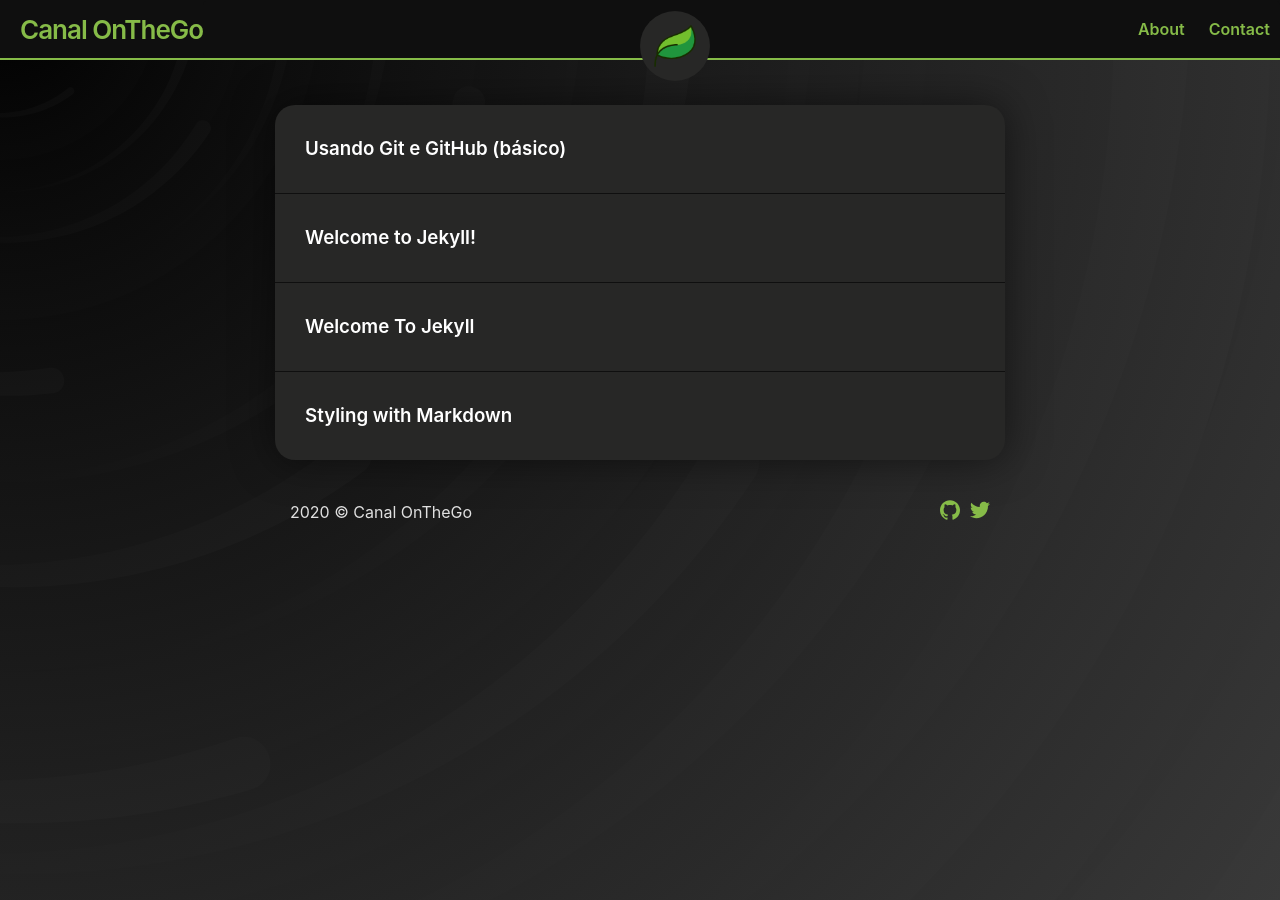
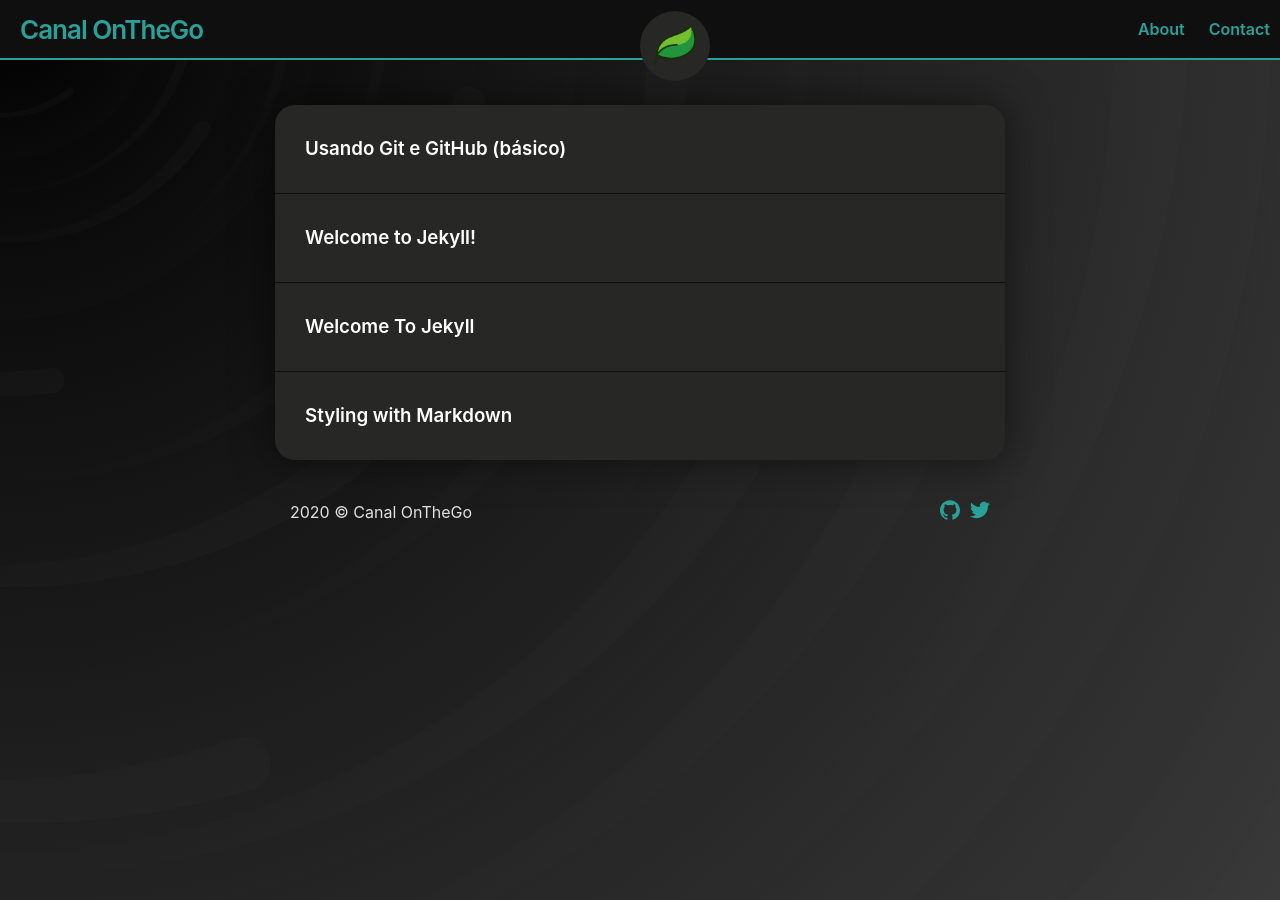
Before and after one commit to Teethew/teethew.github.io, a Jekyll site: the page built from index.md, in a window 1280 px wide. Built offline with Jekyll 4.4.1, drawn with Linux system fonts in a browser that asks for light colours.

Commit message:
Update leaf.scss

```diff
--- a/_sass/leaf.scss
+++ b/_sass/leaf.scss
@@ -6,7 +6,7 @@
 $small-font-size:  $base-font-size * 0.875 !default;
 $base-line-height: 1.5 !default;
 
-$theme-color: #86bb48;
+$theme-color: #2aa198;
 $header-color: #0f0f0f;
 
 $spacing-unit:     30px !default;
```
